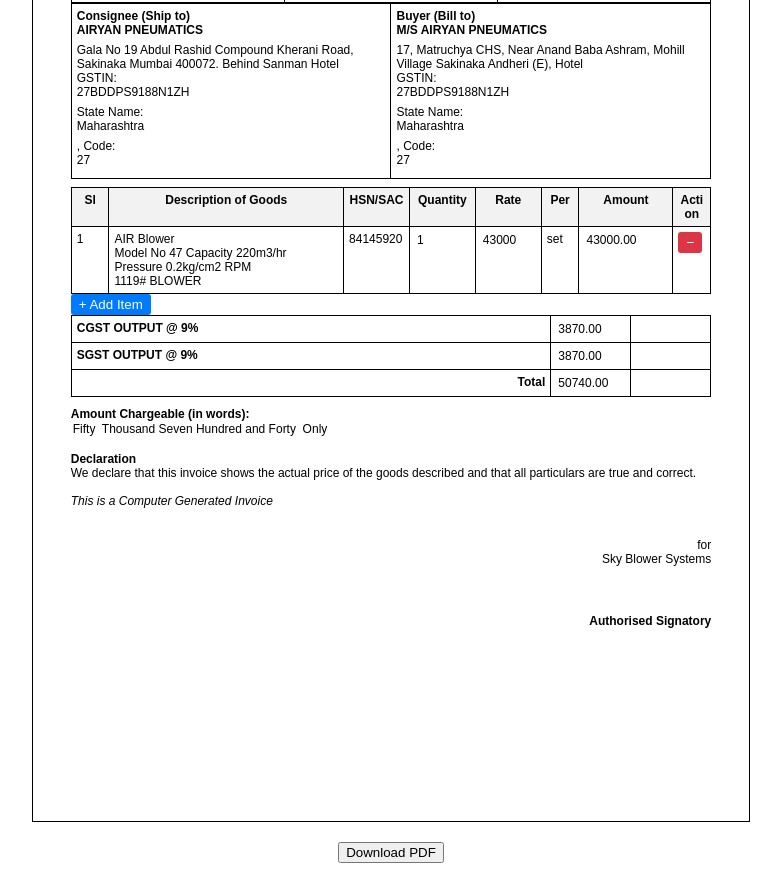
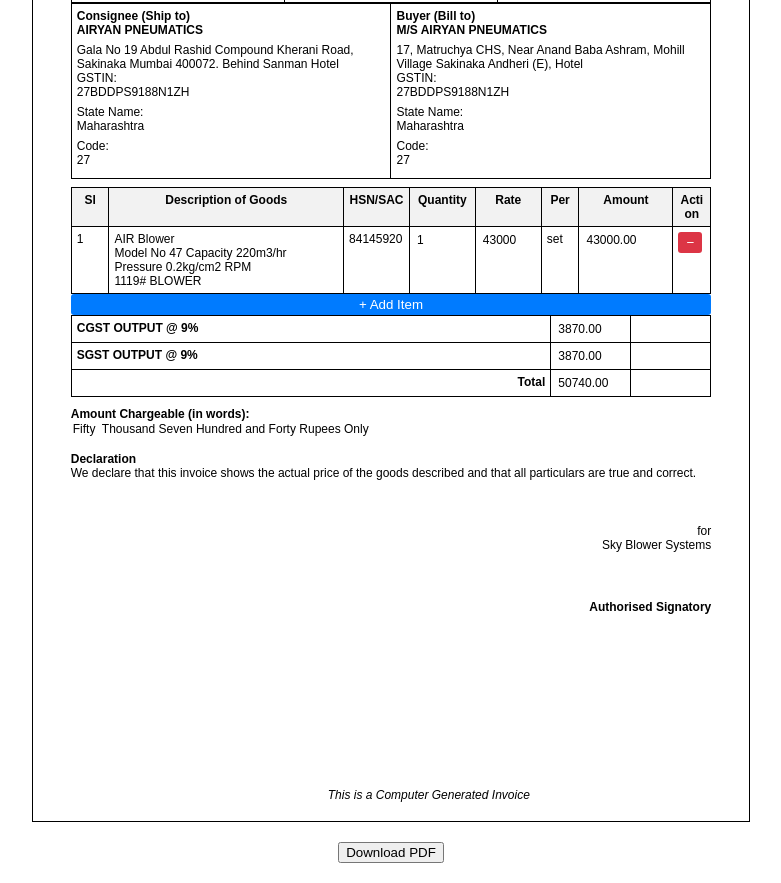
Before and after one commit to saiprasadkhule/Billing_System, a plain HTML site: page index.html in a window 1280 px wide. Shown: the part 225-1108 px from the top of the page, without its empty margins (249-1030 px from the left). Drawn offline with Linux system fonts and the light colour scheme.

Commit message:
Update Code

```diff
--- a/index.html
+++ b/index.html
@@ -18,7 +18,7 @@
                     <strong><div contenteditable="true" class="editable">Sky Blower Systems</div></strong>
                     <div contenteditable="true" class="editable">B-123, Huts Meera Bagh, Paschim Vihar, West Delhi, Delhi-110063</div>
                     GSTIN: <div contenteditable="true" class="editable">07DKEPK6098B1Z3</div>
-                    State Name: <div contenteditable="true" class="editable">Delhi</div>, Code: <div contenteditable="true" class="editable">07</div>
+                    State Name: <div contenteditable="true" class="editable">Delhi</div> Code: <div contenteditable="true" class="editable">07</div>
                 </td>
                 <td>
                     <b>Invoice No:</b> <div contenteditable="true" class="editable">65</div>
@@ -41,14 +41,14 @@
                     <strong><div contenteditable="true" class="editable">AIRYAN PNEUMATICS</div></strong>
                     <div contenteditable="true" class="editable">Gala No 19 Abdul Rashid Compound Kherani Road, Sakinaka Mumbai 400072. Behind Sanman Hotel</div>
                     GSTIN: <div contenteditable="true" class="editable">27BDDPS9188N1ZH</div>
-                    State Name: <div contenteditable="true" class="editable">Maharashtra</div>, Code: <div contenteditable="true" class="editable">27</div>
+                    State Name: <div contenteditable="true" class="editable">Maharashtra</div> Code: <div contenteditable="true" class="editable">27</div>
                 </td>
                 <td>
                     <b>Buyer (Bill to)</b><br>
                     <strong><div contenteditable="true" class="editable">M/S AIRYAN PNEUMATICS</div></strong>
                     <div contenteditable="true" class="editable">17, Matruchya CHS, Near Anand Baba Ashram, Mohill Village Sakinaka Andheri (E), Hotel</div>
                     GSTIN: <div contenteditable="true" class="editable">27BDDPS9188N1ZH</div>
-                    State Name: <div contenteditable="true" class="editable">Maharashtra</div>, Code: <div contenteditable="true" class="editable">27</div>
+                    State Name: <div contenteditable="true" class="editable">Maharashtra</div> Code: <div contenteditable="true" class="editable">27</div>
                 </td>
             </tr>
         </table>
@@ -112,7 +112,10 @@ Pressure 0.2kg/cm2 RPM
         <div style="margin-top:15px;">
             <b>Declaration</b><br>
             We declare that this invoice shows the actual price of the goods described and that all particulars are true and correct.<br><br>
-            <i>This is a Computer Generated Invoice</i>
+            <div class="footer-note">
+                <i>This is a Computer Generated Invoice</i>
+            </div>
+
         </div>
 
         <div class="signature">
--- a/script.js
+++ b/script.js
@@ -45,22 +45,48 @@ function calculateTotals() {
   document.getElementById("cgst").value = cgst.toFixed(2);
   document.getElementById("sgst").value = sgst.toFixed(2);
   document.getElementById("totalAmount").value = total.toFixed(2);
-  document.getElementById("amountWords").value = numberToWords(total);
+
+  document.getElementById("amountWords").value = convertAmountToWords(total);
 }
 
-function numberToWords(num) {
+// ✅ Convert number to words including paise
+function convertAmountToWords(amount) {
+  if (isNaN(amount)) return "Zero Only";
+
+  let [rupees, paise] = amount.toFixed(2).split(".");
+  rupees = parseInt(rupees, 10);
+  paise = parseInt(paise, 10);
+
+  let words = "";
+
+  if (rupees > 0) {
+    words += numberToWordsIndian(rupees) + " Rupees";
+  }
+  if (paise > 0) {
+    words += (words ? " and " : "") + numberToWordsIndian(paise) + " Paise";
+  }
+
+  return words ? words + " Only" : "Zero Only";
+}
+
+// ✅ Convert integer numbers into Indian numbering words
+function numberToWordsIndian(num) {
   const a = ['', 'One', 'Two', 'Three', 'Four', 'Five', 'Six', 'Seven', 'Eight', 'Nine', 'Ten',
       'Eleven', 'Twelve', 'Thirteen', 'Fourteen', 'Fifteen', 'Sixteen', 'Seventeen', 'Eighteen', 'Nineteen'];
   const b = ['', '', 'Twenty', 'Thirty', 'Forty', 'Fifty', 'Sixty', 'Seventy', 'Eighty', 'Ninety'];
 
-  if ((num = num.toString()).length > 9) return 'Overflow';
+  if (num === 0) return 'Zero';
+  if (num.toString().length > 9) return 'Overflow';
+
   let n = ('000000000' + num).substr(-9).match(/^(\d{2})(\d{2})(\d{2})(\d{1})(\d{2})$/);
-  if (!n) return; let str = '';
+  if (!n) return '';
+
+  let str = '';
   str += (n[1] != 0) ? (a[Number(n[1])] || b[n[1][0]] + ' ' + a[n[1][1]]) + ' Crore ' : '';
   str += (n[2] != 0) ? (a[Number(n[2])] || b[n[2][0]] + ' ' + a[n[2][1]]) + ' Lakh ' : '';
   str += (n[3] != 0) ? (a[Number(n[3])] || b[n[3][0]] + ' ' + a[n[3][1]]) + ' Thousand ' : '';
   str += (n[4] != 0) ? (a[Number(n[4])] || b[n[4][0]] + ' ' + a[n[4][1]]) + ' Hundred ' : '';
-  str += (n[5] != 0) ? ((str != '') ? 'and ' : '') + (a[Number(n[5])] || b[n[5][0]] + ' ' + a[n[5][1]]) + ' Only' : '';
+  str += (n[5] != 0) ? ((str != '') ? 'and ' : '') + (a[Number(n[5])] || b[n[5][0]] + ' ' + a[n[5][1]]) : '';
   return str.trim();
 }
 
--- a/style.css
+++ b/style.css
@@ -8,11 +8,14 @@ body {
 }
 .invoice-box {
     width: 190mm;
-    min-height: 277mm;
+    height: 277mm;  /* ✅ Fixed height to match A4 */
     margin: auto;
     border: 1px solid #000;
     padding: 10mm;
     box-sizing: border-box;
+    position: relative;
+    display: flex;
+    flex-direction: column;
 }
 .title {
     text-align: center;
@@ -62,3 +65,13 @@ input {
     border-radius: 3px;
 }
 .delete-btn { background-color: #dc3545; }
+
+/* ✅ Fixed footer at bottom center */
+.footer-note {
+    position: absolute;
+    bottom: 5mm;
+    width: 100%;
+    text-align: center;
+    font-style: italic;
+    font-size: 12px;
+}
```
